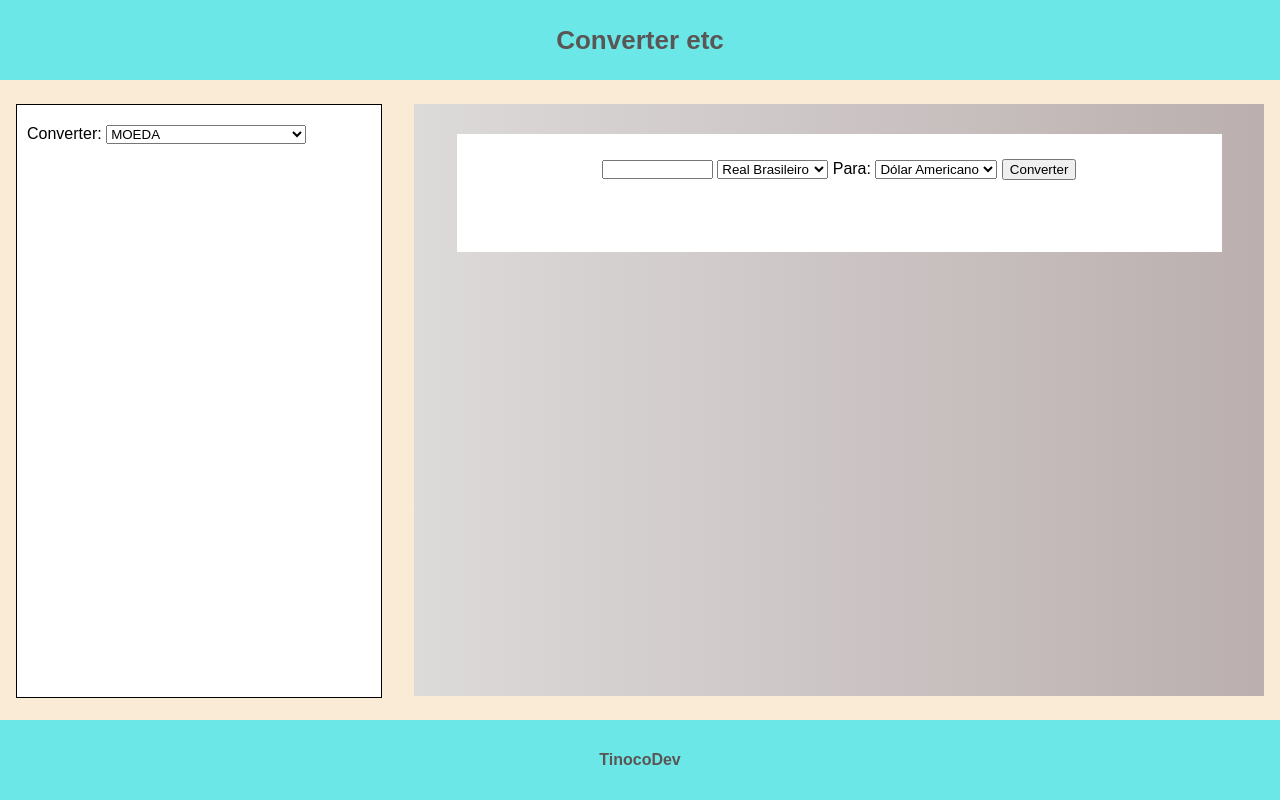
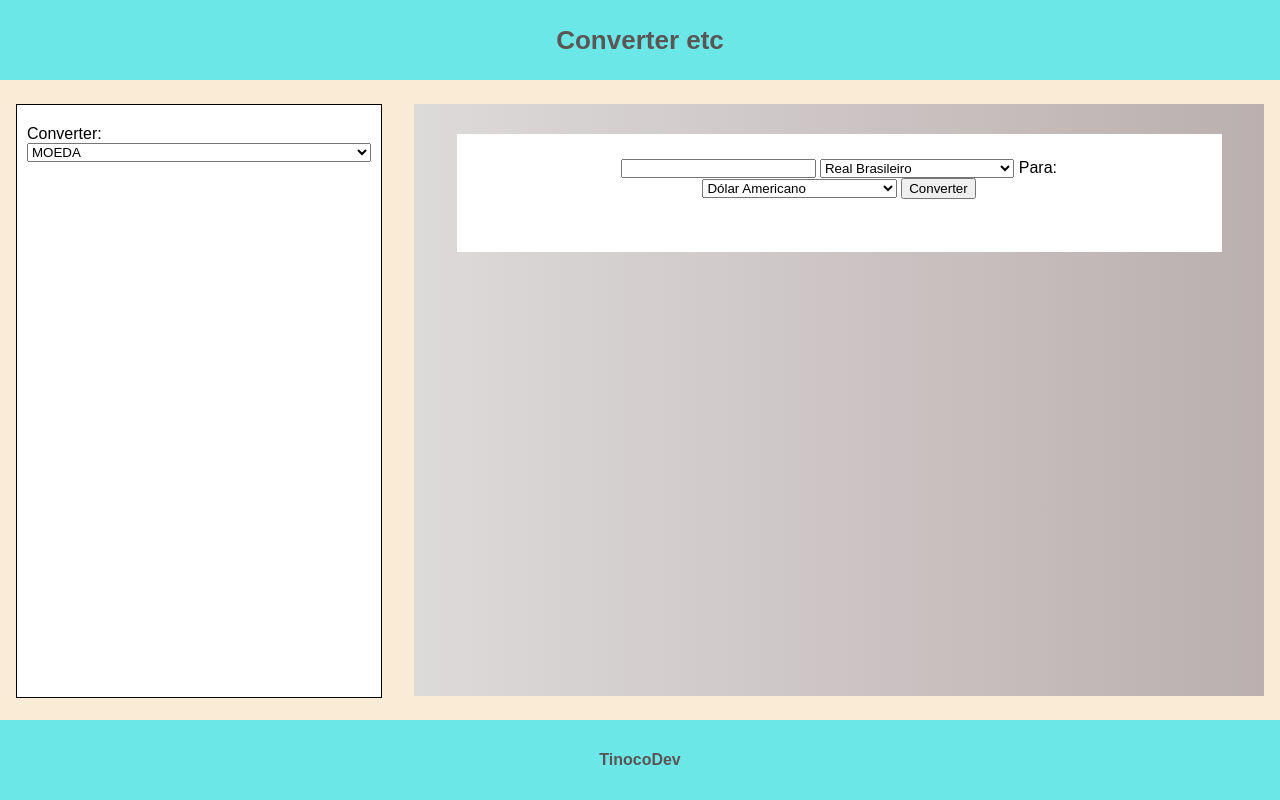
Before and after one commit to eutinoco/ConverterETC, a plain HTML site: page index.html in a window 1280 px wide. Drawn offline with Linux system fonts and the light colour scheme.

Commit message:
ajustado para mobile

```diff
--- a/assets/css/style.css
+++ b/assets/css/style.css
@@ -7,7 +7,7 @@
 
 .javascript {
     text-align: center;
-    font-size: 22px;
+    font-size: 1.2em;
     font-weight: bold;
 }
 
@@ -50,7 +50,7 @@
     margin: 20px 10px;
 }
 .aside select {
-    width: 200px;
+    width: 100%;
 }
 
 .content {
@@ -72,7 +72,7 @@
     background-color: #ffffff;
 }
 .boxValue {
-    width: 111px;
+    width: 33%;
 }
 .info {
     margin: 25px auto;
@@ -98,3 +98,10 @@
     color: var(--colorFont-header-footer);
     font-weight: 600;
 }
+
+@media screen and (max-width: 360px) {
+
+    .section-content {
+        height: 25%;
+    }
+}
--- a/index.html
+++ b/index.html
@@ -39,7 +39,7 @@
                     <span class="para">
                         Para:
                     </span>
-                    <select name="name" id="moeda2">
+                    <select name="name" id="moeda2" class="boxValue">
                         <option value="US$">Dólar Americano</option>
                         <option value="R$">Real Brasileiro</option>
                     </select>
```
